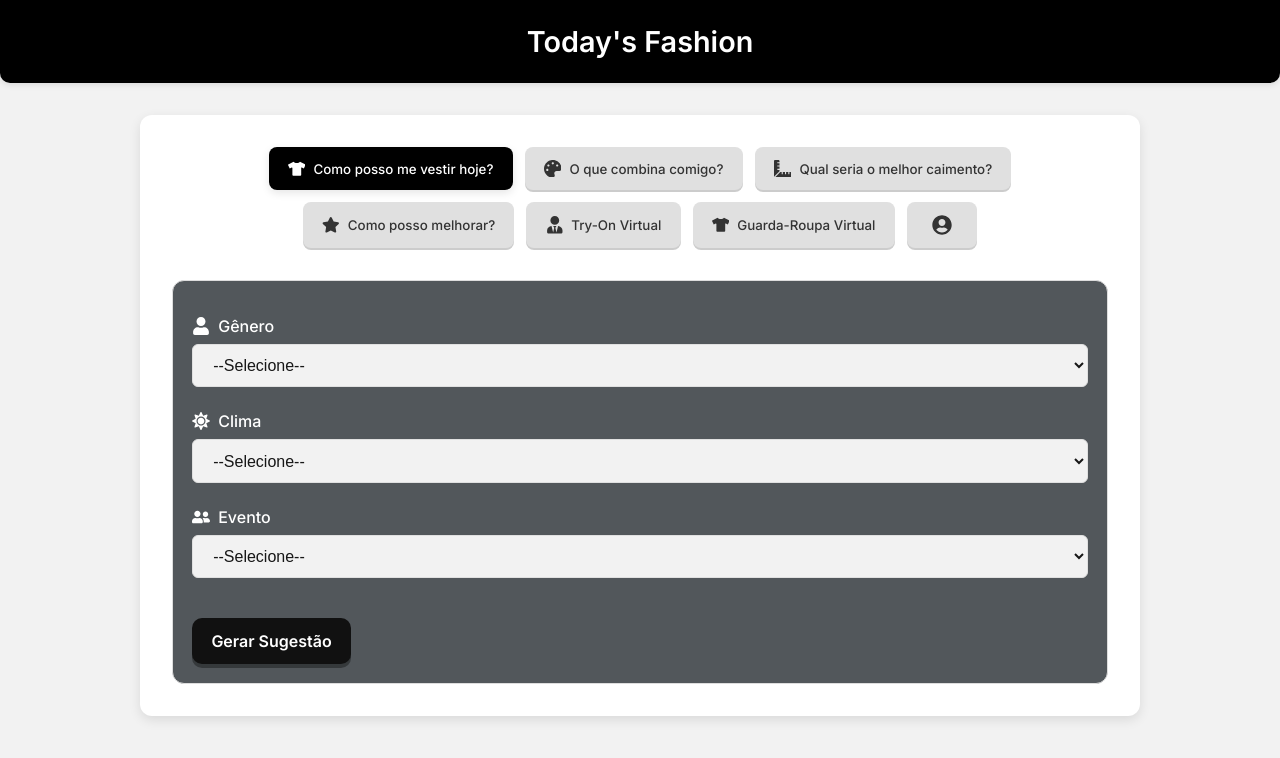
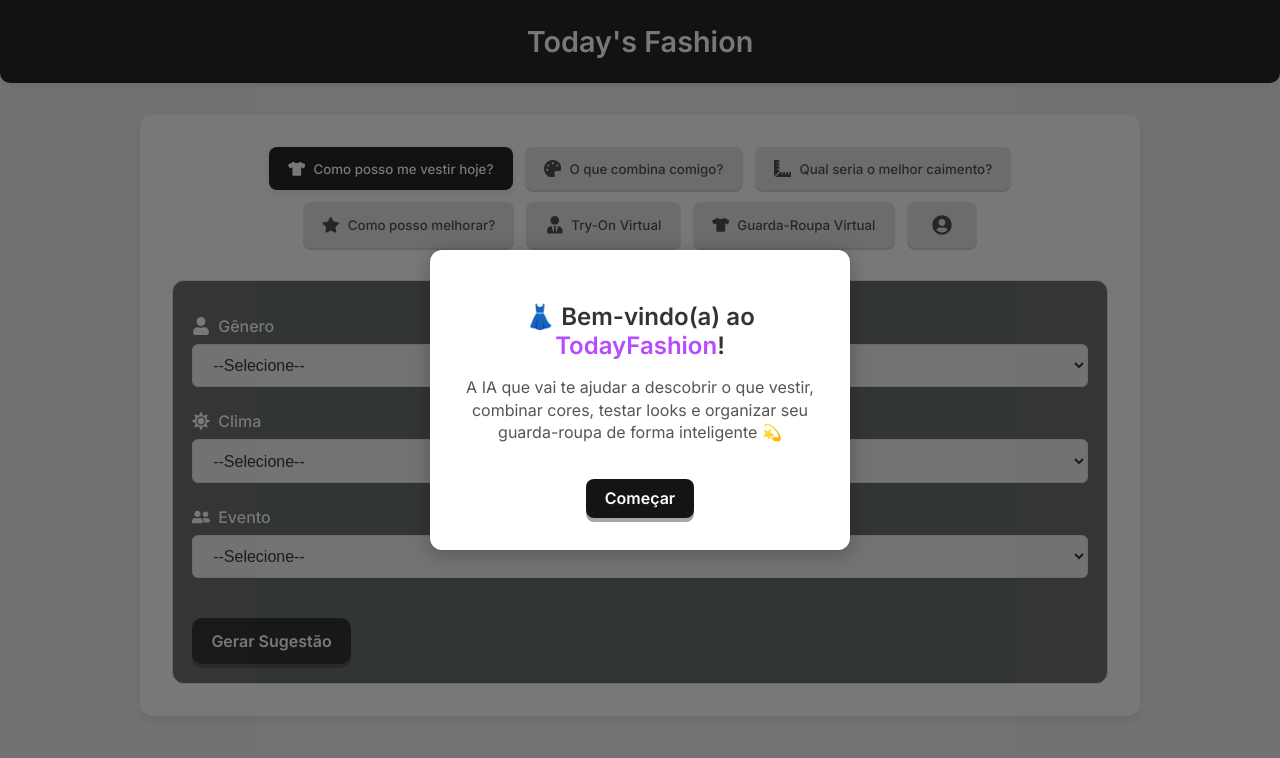
Before and after one commit to LeonardoDanna/PIVI, a React app in the folder frontend/: page / in a window 1280 px wide. Shown: the top 758 px of the page. Built offline with nearby package versions, Linux system fonts and the light colour scheme; the HTML template or start-up script is replaced by a standard one.

Commit message:
pop-up boas vindas

```diff
--- a/frontend/src/App.css
+++ b/frontend/src/App.css
@@ -210,3 +210,73 @@
   border-radius: 50%;
   object-fit: cover;
 }
+
+/* --- POPUP DE BOAS-VINDAS --- */
+.popup-overlay {
+  position: fixed;
+  top: 0;
+  left: 0;
+  width: 100%;
+  height: 100%;
+  background: rgba(30, 30, 30, 0.6);
+  display: flex;
+  align-items: center;
+  justify-content: center;
+  z-index: 999;
+  animation: fadeIn 0.5s ease-in-out;
+}
+
+.popup-box {
+  background: #fff;
+  color: #333;
+  border-radius: 12px;
+  padding: 2rem;
+  max-width: 420px;
+  text-align: center;
+  box-shadow: 0 4px 20px rgba(0, 0, 0, 0.25);
+  animation: slideUp 0.6s ease-in-out;
+}
+
+.popup-box h2 {
+  font-size: 1.5rem;
+  margin-bottom: 0.8rem;
+  color: #333;
+}
+
+.popup-box .highlight {
+  color: #b84aff;
+  font-weight: 700;
+}
+
+.popup-box p {
+  font-size: 1rem;
+  color: #555;
+  margin-bottom: 1.2rem;
+  line-height: 1.4;
+}
+
+.popup-box .btn-primary {
+  font-size: 1rem;
+  padding: 0.6rem 1.2rem;
+  border-radius: 8px;
+  background-color: #151415;
+  border: none;
+  color: #fff;
+  cursor: pointer;
+  transition: background 0.2s;
+}
+
+.popup-box .btn-primary:hover {
+  background-color: #250746;
+}
+
+/* --- Animações suaves --- */
+@keyframes fadeIn {
+  from { opacity: 0; }
+  to { opacity: 1; }
+}
+
+@keyframes slideUp {
+  from { transform: translateY(40px); opacity: 0; }
+  to { transform: translateY(0); opacity: 1; }
+}
--- a/frontend/src/App.jsx
+++ b/frontend/src/App.jsx
@@ -400,9 +400,29 @@
   const [userProfile, setUserProfile] = useState(
     JSON.parse(localStorage.getItem("userProfile")) || { name: "Usuário", avatarUrl: null }
   );
+  const [showWelcome, setShowWelcome] = useState(true);
+
+  const handleClosePopup = () => {
+    setShowWelcome(false);
+  };
 
   return (
     <>
+      {showWelcome && (
+        <div className="popup-overlay">
+          <div className="popup-box">
+            <h2>👗 Bem-vindo(a) ao <span className="highlight">TodayFashion</span>!</h2>
+            <p>
+              A IA que vai te ajudar a descobrir o que vestir, combinar cores,
+              testar looks e organizar seu guarda-roupa de forma inteligente 💫
+            </p>
+            <button className="btn-primary" onClick={handleClosePopup}>
+              Começar
+            </button>
+          </div>
+        </div>
+      )}
+
       <header>Today's Fashion</header>
       <div className="container">
         <nav className="tabs">
@@ -437,7 +457,10 @@
 
         <div className="tab-content">
           {activeTab === "meuPerfil" ? (
-            <MeuPerfil userProfile={userProfile} setUserProfile={setUserProfile} />
+            <MeuPerfil
+              userProfile={userProfile}
+              setUserProfile={setUserProfile}
+            />
           ) : (
             tabs.find((t) => t.id === activeTab)?.component
           )}
```
